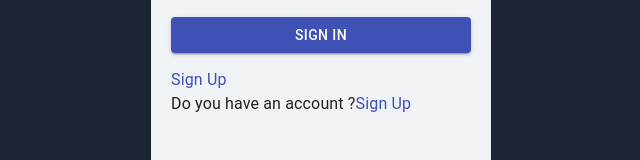
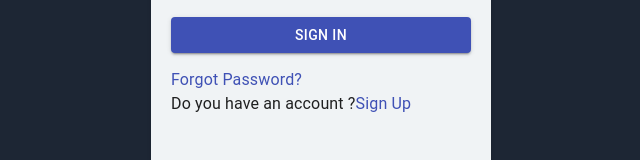
Before and after one commit to AkshhThakkar/H5-Frontend, a React (Vite) app: page / in a window 1280 px wide. Shown: the part 434-594 px from the top of the page, without its empty margins (319-959 px from the left). Built offline with nearby package versions, Linux system fonts and the light colour scheme.

Commit message:
28 feb commit

```diff
--- a/src/Components/Login/Forgot/ForgotPassword.jsx
+++ b/src/Components/Login/Forgot/ForgotPassword.jsx
@@ -19,7 +19,7 @@ import { Link } from "react-router-dom";
 const ForgotPassword = () => {
   const paperStyle = {
     padding: 20,
-    height: "53vh",
+    height: "55vh",
     width: 300,
     margin: "0 auto",
     backgroundColor: "#fff",
--- a/src/Components/Login/index.css
+++ b/src/Components/Login/index.css
@@ -54,13 +54,3 @@ body {
 .link a:hover {
   text-decoration: underline;
 }
-.link-no-style {
-  color: inherit;
-  text-decoration: none;
-  outline: none; /* Remove focus outline */
-}
-
-.link-no-style:focus,
-.link-no-style:active {
-  outline: none; /* Remove focus and active state */
-}
--- a/src/Components/Login/index.jsx
+++ b/src/Components/Login/index.jsx
@@ -59,12 +59,12 @@ const Login = () => {
         console.log("Response data:", res.data);
         if (res.data && res.data.data && res.data.data.token) {
           console.log("User logged in successfully");
-          dispatch(login(res.data.data)); // Assuming `data` contains user and token
+          dispatch(login(res.data.data));
           navigate("/dashboard");
         } else {
           console.log("Invalid response format:", res.data);
           setErrorMessage("Invalid response format. Please try again.");
-          props.resetForm(); // Resetting form values
+          props.resetForm();
         }
       })
       .catch((error) => {
@@ -210,12 +210,7 @@ const Login = () => {
           )}
         </Formik>
         <Typography>
-          <Link
-            to="/register"
-            className="link-no-style"
-            onClick={() => handleChange("event", 1)}>
-            Sign Up
-          </Link>
+          <Link href="/forgotpassword">Forgot Password?</Link>
         </Typography>
         <Typography>
           Do you have an account ?
```
